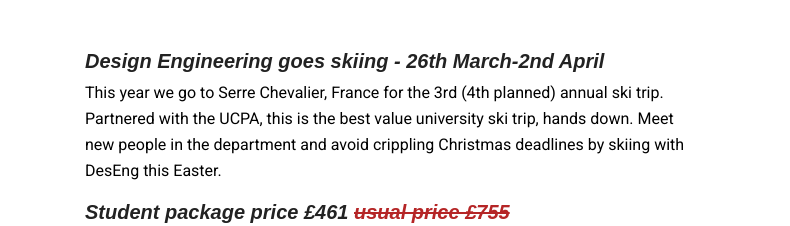
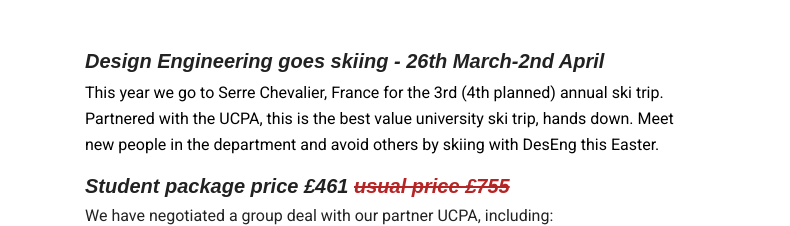
Before and after one commit to mimireyburn/deseng.ski, a plain HTML site: page index.html in a window 1280 px wide. Shown: the part 1130-1356 px from the top of the page, 0-790 px from the left. Drawn offline with nearby package versions, Linux system fonts and the light colour scheme; files that its build step writes are made by us from their sources; a web font is replaced by a local one.

Commit message:
Update index.html

```diff
--- a/index.html
+++ b/index.html
@@ -164,7 +164,7 @@ Get out of my source code
 
                     <h5 style="line-height: 1.4em !important;">Design Engineering goes skiing - 26th March-2nd April</h5>
 
-                    <p style="color: #000000">This year we go to Serre Chevalier, France for the 3rd (4th planned) annual ski trip. Partnered with the UCPA, this is the best value university ski trip, hands down. Meet new people in the department and avoid crippling Christmas deadlines by skiing with DesEng this Easter. </p>
+                    <p style="color: #000000">This year we go to Serre Chevalier, France for the 3rd (4th planned) annual ski trip. Partnered with the UCPA, this is the best value university ski trip, hands down. Meet new people in the department and avoid others by skiing with DesEng this Easter. </p>
 
 
 
```
